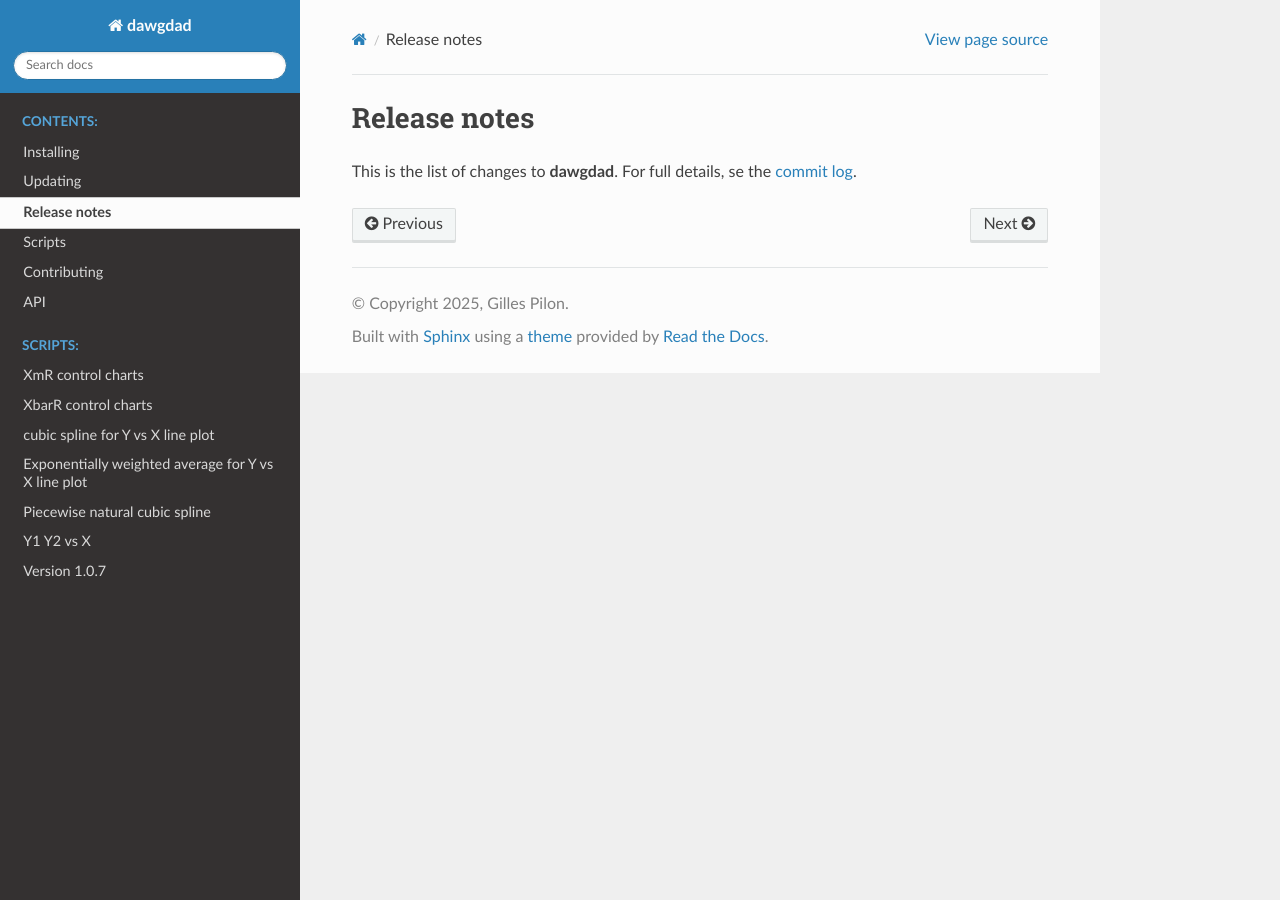
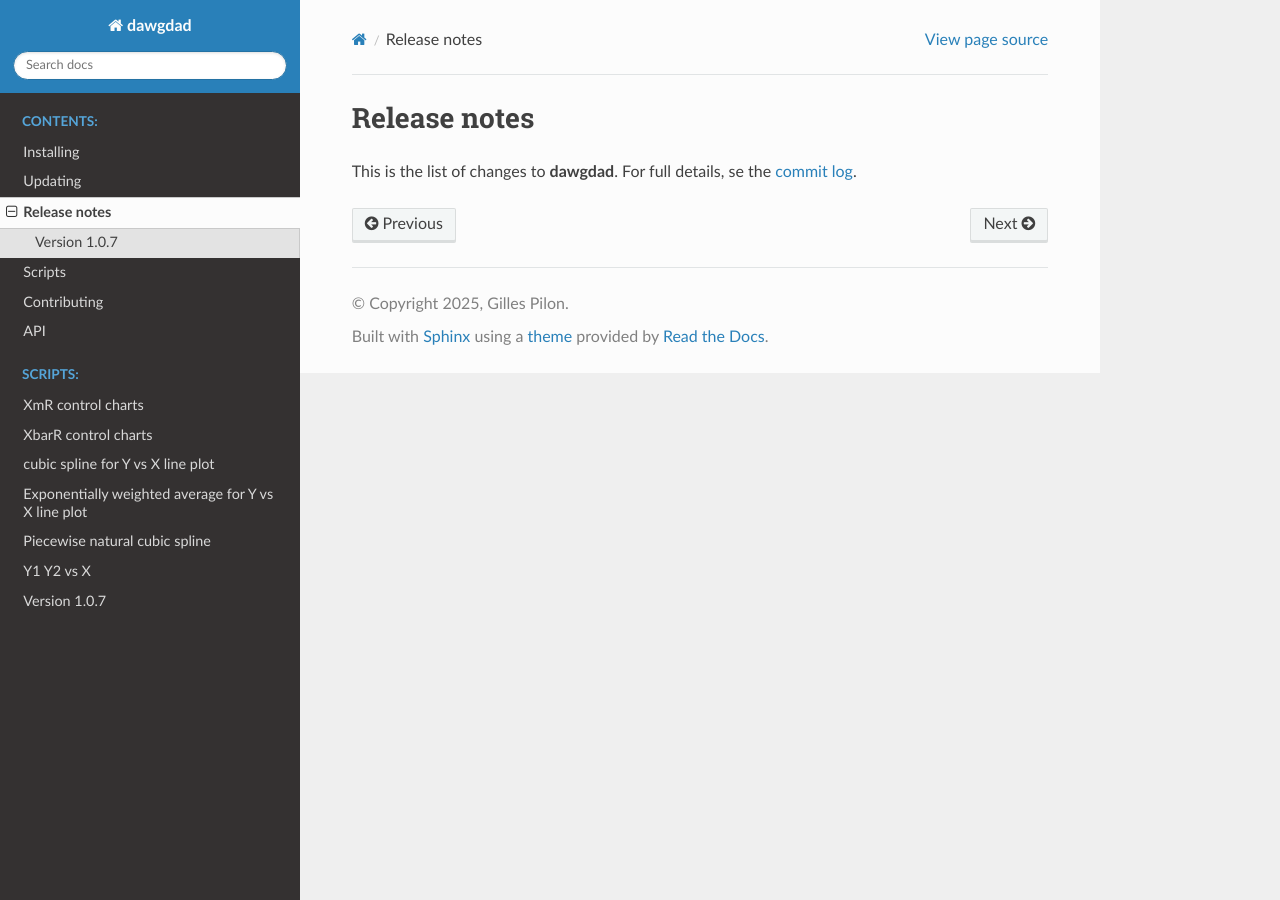
Before and after one commit to gillespilon/dawgdad, a Sphinx documentation site: the page built from docs/source/release_notes.rst, in a window 1280 px wide. Built offline with Sphinx 7.4.7 and the Read the Docs theme 3.1.0, drawn with Linux system fonts in a browser that asks for light colours; pages that are not in the unit, such as notebooks, are missing from menus.

Commit message:
Fix issues with the links

```diff
--- a/docs/source/index.rst
+++ b/docs/source/index.rst
@@ -57,7 +57,6 @@ Why **dawgdad**?
 .. toctree::
    :maxdepth: 2
 
-   release_notes/release_notes
    release_notes/version_107
 
 Indices and tables
--- a/docs/source/release_notes.rst
+++ b/docs/source/release_notes.rst
@@ -2,3 +2,9 @@ Release notes
 =============
 
 This is the list of changes to **dawgdad**. For full details, se the `commit log <https://github.com/gillespilon/dawgdad/commits/main/>`_.
+
+.. toctree::
+   :maxdepth: 1
+   :hidden:
+
+   release_notes/version_107
```
